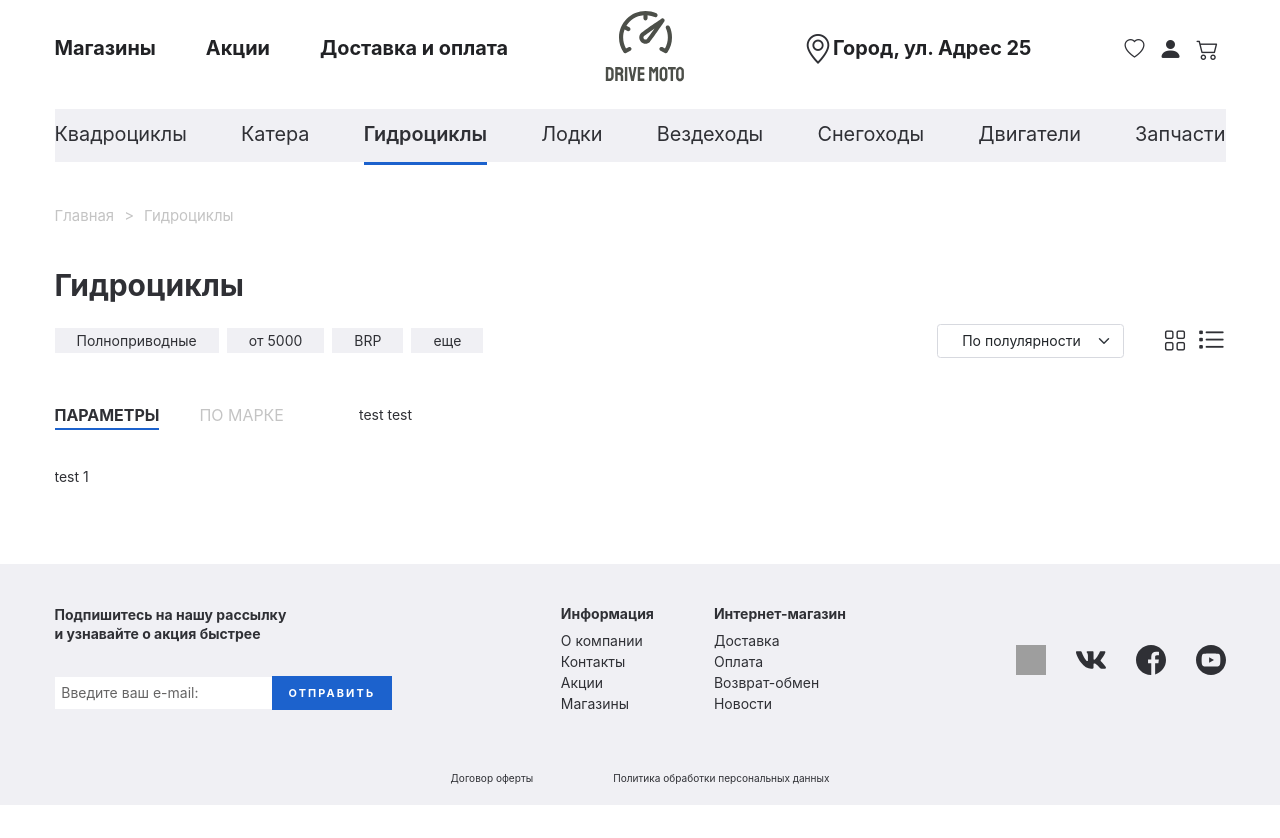
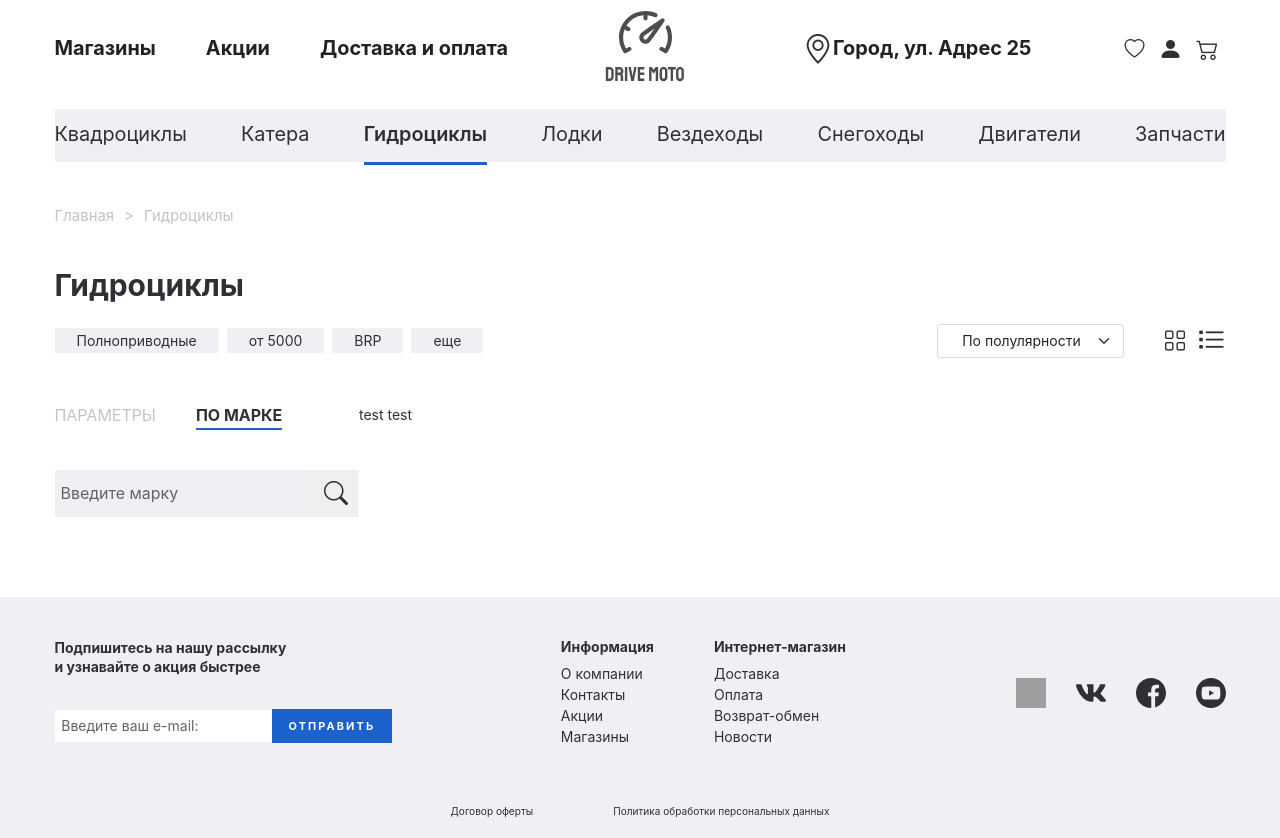
Before and after one commit to MariiaUdovytska/React-Online-store-Gidrotsikly, a React (Create React App) app in the folder react-online-store-gidrotsikly/: page / in a window 1280 px wide. Before the commit the page ends 805 px from the top, so only its background shows below. Built offline with nearby package versions, Linux system fonts and the light colour scheme; grey boxes are pictures that could not be loaded.

Commit message:
fixed bug with MainPage and add content in small part AdvancedOptions

```diff
--- a/react-online-store-gidrotsikly/src/AdvancedOptions.js
+++ b/react-online-store-gidrotsikly/src/AdvancedOptions.js
@@ -5,7 +5,7 @@ import './css/advancedOptions.css';
 class AdvancedOptions extends React.Component {
 	constructor(props) {
 		super(props);
-		this.state ={move:0};
+		this.state ={move:1};
 	}
 
 	clickLabel = (i) =>{
@@ -25,7 +25,12 @@ class AdvancedOptions extends React.Component {
 					</div>
 					<div className='advanced-options__body-items'>
 						<div className='advanced-options__body-item' style={{transform: value}}>test 1</div>
-						<div className='advanced-options__body-item' style={{transform: value}}>test 2222</div>
+						<div className='advanced-options__body-item' style={{transform: value}}>
+							<div className='advanced-options__body-item-inputbtn'>
+								<input className='advanced-options__body-item-input' type='text' placeholder='Введите марку' aria-label='Введите марку'/>
+								<button className='advanced-options__body-item-btn' type='submit'><i className="bi bi-search search__body-btn-phone-img" style={{fontSize: '24px', color: '#2F3035'}}></i></button>
+							</div>
+						</div>
 					</div>
 				</div>
 			</div>
--- a/react-online-store-gidrotsikly/src/BannerSale.js
+++ b/react-online-store-gidrotsikly/src/BannerSale.js
@@ -6,7 +6,7 @@ import quadroRight from './img/bannerSales/quadroRight.png';
 
 function BannerSale() {
 	return (
-		<div className='banner-sale containerM'>
+		<div className='banner-sale'>
 			<div className='banner-sale__body'>
 				<div className='banner-sale__body-imgs'>
 					<img src={quadroLeft} alt='quadro-left'></img>
--- a/react-online-store-gidrotsikly/src/BuyWithThisProduct.js
+++ b/react-online-store-gidrotsikly/src/BuyWithThisProduct.js
@@ -4,7 +4,7 @@ import ExternalCarousel from './ExternalCarousel';
 
 function BuyWithThisProduct (){
 	return(
-		<section className='buy-product containerM'>
+		<section className='buy-product'>
 			<ExternalCarousel title={'С этим товаром покупают'} move={3}/>
 		</section>
 	)
--- a/react-online-store-gidrotsikly/src/MainPage.js
+++ b/react-online-store-gidrotsikly/src/MainPage.js
@@ -10,7 +10,7 @@ import VisualHeader from './VisualHeader';
 
 function MainPage () {
 	return(
-		<main className='main-page'>
+		<main className='main-page containerM'>
 			<VisualHeader/>
 			<Search/>
 			<ProductCategories/>
--- a/react-online-store-gidrotsikly/src/PopularGoods.js
+++ b/react-online-store-gidrotsikly/src/PopularGoods.js
@@ -4,7 +4,7 @@ import ExternalCarousel from './ExternalCarousel';
 
 function PopularGoods () {
 	return(
-		<section className='popular-goods containerM'>
+		<section className='popular-goods'>
 			<ExternalCarousel title={'Популярные товары'} move={0}/>
 		</section>
 	)
--- a/react-online-store-gidrotsikly/src/ProductCategories.js
+++ b/react-online-store-gidrotsikly/src/ProductCategories.js
@@ -4,7 +4,7 @@ import ProductCategoriesCards from './ProductCategoriesCards';
 
 function ProductCategories () {
 	return(
-		<section className='product-categories containerM'>
+		<section className='product-categories'>
 			<div className='product-categories__body'>
 				<ul>
 					<li><ProductCategoriesCards productCardsImg={require("./img/productCategories/quadrotsicle.png")} productCardsName={'Квадроциклы'}/></li>
--- a/react-online-store-gidrotsikly/src/Search.js
+++ b/react-online-store-gidrotsikly/src/Search.js
@@ -31,7 +31,7 @@ class Search extends React.Component {
 				break;
 		}
 		return(
-			<section className='search containerM'>
+			<section className='search'>
 				<div className='search__body'>
 					<ul className='search__body-item'>
 						<li className={((this.state.move===0)?'search__body-items-active':'search__body-items')} onClick={()=>{this.clickLabel(0)}}>Поиск по номеру</li>
--- a/react-online-store-gidrotsikly/src/VisualHeader.js
+++ b/react-online-store-gidrotsikly/src/VisualHeader.js
@@ -10,7 +10,7 @@ import advertisingMotor from './img/advertising/advertisingMotor.svg';
 
 function VisualHeader (){
 	return(
-		<div className='full-screen__body-banner containerM'>
+		<div className='full-screen__body-banner'>
 			<div className='full-screen__body-banner-carousel'>
 				<Carousel interval={null}>
 					<Carousel.Item>
--- a/react-online-store-gidrotsikly/src/css/advancedOptions.css
+++ b/react-online-store-gidrotsikly/src/css/advancedOptions.css
@@ -41,5 +41,33 @@
 	width: 100%;
 	overflow: hidden;
 	display: flex;
-
 }
+.advanced-options__body-item-inputbtn{
+	display: flex;
+	flex-direction: row;
+	justify-content: space-between;
+	border-radius: 40px;
+}
+.advanced-options__body-item-input{
+	width: 100%;
+	background-color: #F0F0F4;
+	padding-left: 2%;
+	font-size: 1.14rem;
+	line-height: 3rem;
+}
+.advanced-options__body-item-input::placeholder{
+	color: #656464;
+}
+.advanced-options__body-item-input:focus{
+	border-right: solid 1px #84b3f8;
+	border-top: solid 1px #84b3f8;
+	border-bottom: solid 1px #84b3f8;
+	border-left: solid 1px #84b3f8;
+}
+.advanced-options__body-item-btn{
+	padding: 11px;
+}
+.bi-search:hover::before{
+		transform: scale(1.1);
+		transition: all 0.3s ease-in-out;
+	}
```
